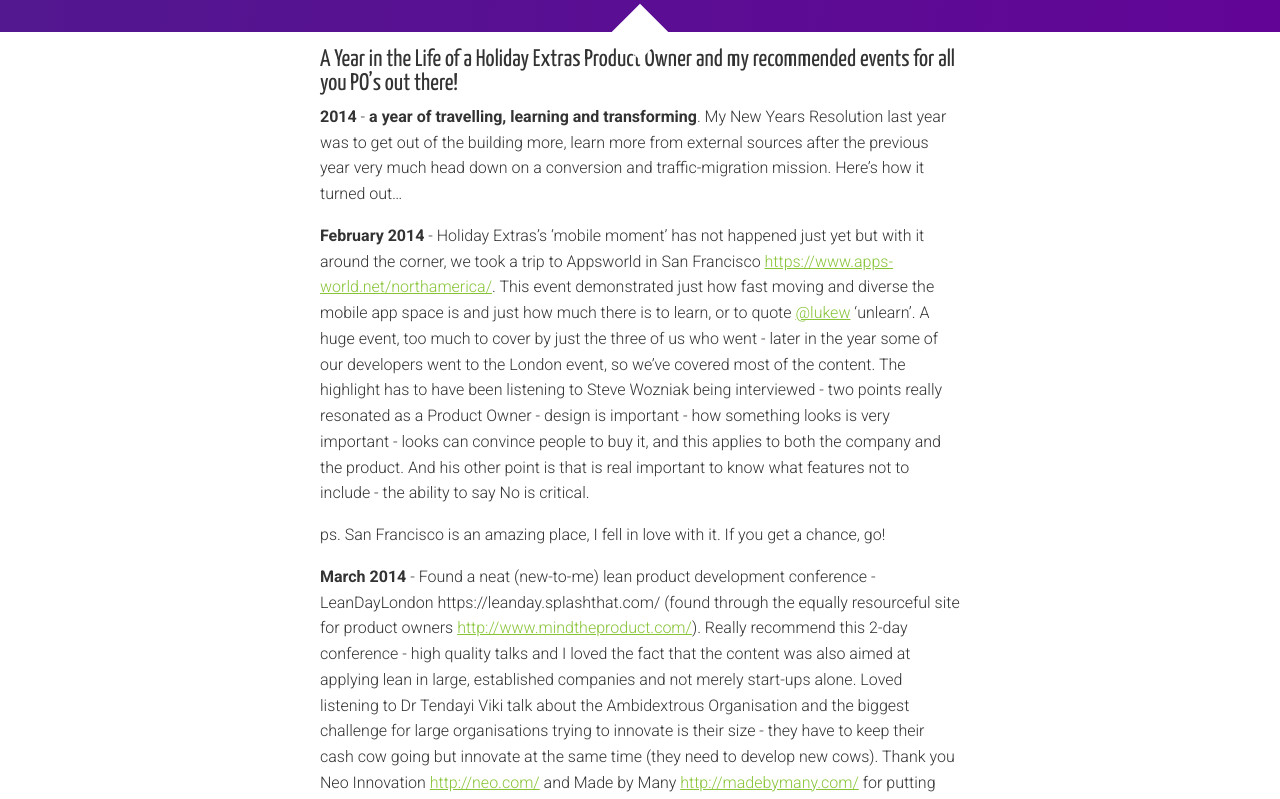
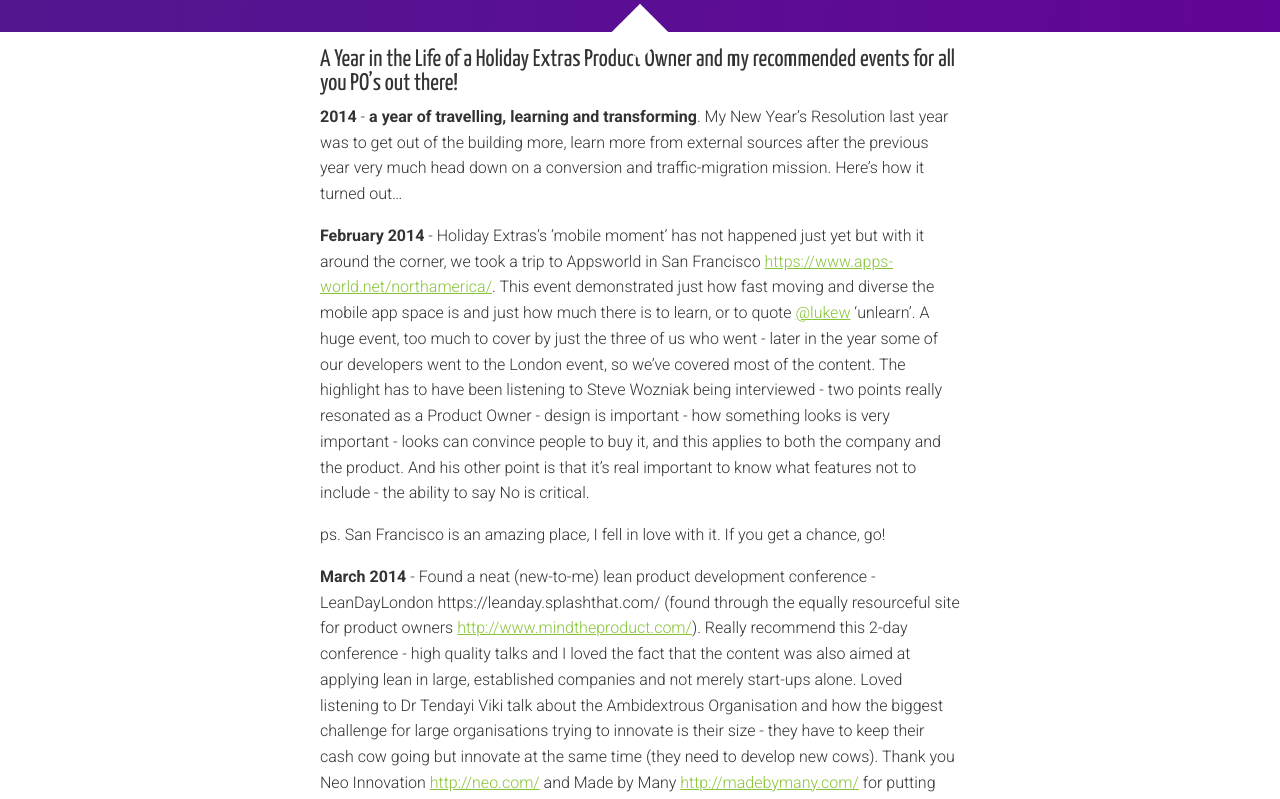
Before and after one commit to holidayextras/holidayextras.github.com, a Jekyll site: the page built from _posts/2015-01-12-a-year-in-the-life-of-a-holiday-extras-product-owner.md, in a window 1280 px wide and 1400 px high. Shown: the part 330-1129 px from the top of the window. Built offline with Jekyll 4.4.1, drawn with Linux system fonts in a browser that asks for light colours; nearby versions of some CDN libraries; comment, search, counter and statistics services are not loaded; some of the changed text lies outside the part shown.

Commit message:
changing a couple of grammar points

```diff
--- a/_posts/2015-01-12-a-year-in-the-life-of-a-holiday-extras-product-owner.md
+++ b/_posts/2015-01-12-a-year-in-the-life-of-a-holiday-extras-product-owner.md
@@ -10,14 +10,14 @@
 
 ## A Year in the Life of a Holiday Extras Product Owner and my recommended events for all you PO's out there!
 
-**2014** - **a year of travelling, learning and transforming**.  My New Years Resolution last year was to get out of the building more, learn more from external sources after the previous year very much head down on a conversion and traffic-migration mission.  Here’s how it turned out...
+**2014** - **a year of travelling, learning and transforming**. My New Year's Resolution last year was to get out of the building more, learn more from external sources after the previous year very much head down on a conversion and traffic-migration mission.  Here’s how it turned out...
 
-**February 2014** - Holiday Extras’s ‘mobile moment’ has not happened just yet but with it around the corner, we took a trip to Appsworld in San Francisco <https://www.apps-world.net/northamerica/>.  This event demonstrated just how fast moving and diverse the mobile app space is and just how much there is to learn, or to quote [@lukew](http://www.twitter.com/lukew) ‘unlearn’.  A huge event, too much to cover by just the three of us who went - later in the year some of our developers went to the London event, so we’ve covered most of the content.  The highlight has to have been listening to Steve Wozniak being interviewed - two points really resonated as a Product Owner - design is important - how something looks is very important - looks can convince people to buy it, and this applies to both the company and the product.  And his other point is that is real important to know what features not to include - the ability to say No is critical.
+**February 2014** - Holiday Extras’s ‘mobile moment’ has not happened just yet but with it around the corner, we took a trip to Appsworld in San Francisco <https://www.apps-world.net/northamerica/>.  This event demonstrated just how fast moving and diverse the mobile app space is and just how much there is to learn, or to quote [@lukew](http://www.twitter.com/lukew) ‘unlearn’.  A huge event, too much to cover by just the three of us who went - later in the year some of our developers went to the London event, so we’ve covered most of the content.  The highlight has to have been listening to Steve Wozniak being interviewed - two points really resonated as a Product Owner - design is important - how something looks is very important - looks can convince people to buy it, and this applies to both the company and the product.  And his other point is that it's real important to know what features not to include - the ability to say No is critical.
 
 ps.  San Francisco is an amazing place, I fell in love with it.  If you get a chance, go!
 
 
-**March 2014** - Found a neat (new-to-me) lean product development conference - LeanDayLondon https://leanday.splashthat.com/ (found through the equally resourceful site for product owners <http://www.mindtheproduct.com/>).  Really recommend this 2-day conference - high quality talks and I loved the fact that the content was also aimed at applying lean in large, established companies and not merely start-ups alone.  Loved listening to Dr Tendayi Viki talk about the Ambidextrous Organisation and the biggest challenge for large organisations trying to innovate is their size - they have to keep their cash cow going but innovate at the same time (they need to develop new cows).
+**March 2014** - Found a neat (new-to-me) lean product development conference - LeanDayLondon https://leanday.splashthat.com/ (found through the equally resourceful site for product owners <http://www.mindtheproduct.com/>).  Really recommend this 2-day conference - high quality talks and I loved the fact that the content was also aimed at applying lean in large, established companies and not merely start-ups alone.  Loved listening to Dr Tendayi Viki talk about the Ambidextrous Organisation and how the biggest challenge for large organisations trying to innovate is their size - they have to keep their cash cow going but innovate at the same time (they need to develop new cows).
 Thank you Neo Innovation <http://neo.com/> and Made by Many <http://madebymany.com/> for putting this event on - one for a return visit this year I hope.
 
 
```
Also changed, not shown: other parts of _posts/2015-01-12-a-year-in-the-life-of-a-holiday-extras-product-owner.md (+1 -1 lines).
